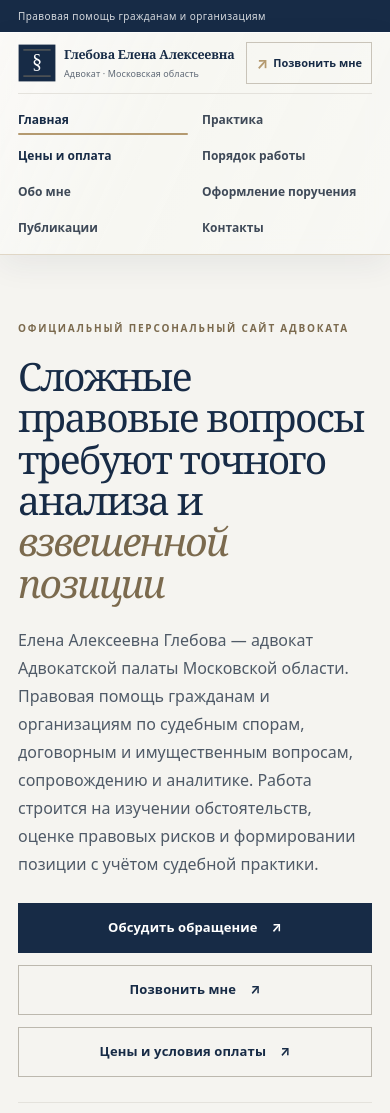
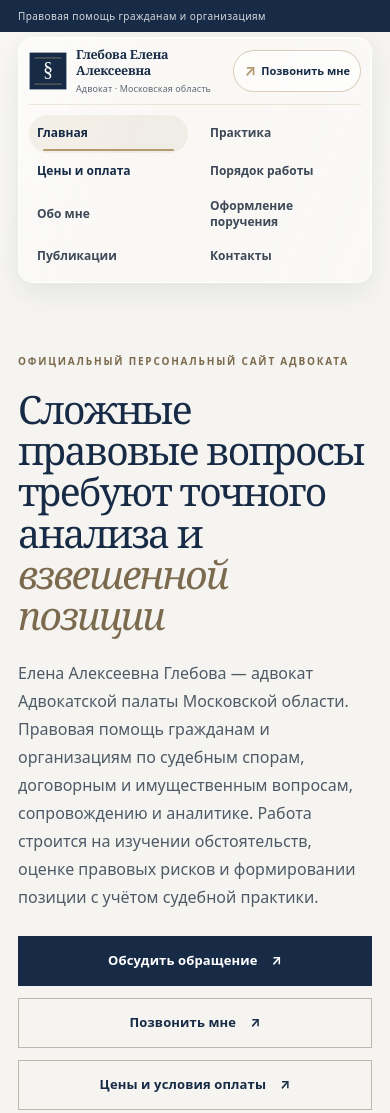
Before and after one commit to alexalxandrov/glebova_site, a plain HTML site: page project/index.html in a window 390 px wide. Shown: the top 1113 px of the page. Drawn offline with Linux system fonts and the light colour scheme.

Commit message:
Add restrained Liquid Glass header and pricing surface

```diff
--- a/project/assets/site.css
+++ b/project/assets/site.css
@@ -774,3 +774,122 @@ body:not(.page-remuneration) .footer-brief-note { display: none !important; }
 @media (max-width: 1200px) {
   .site-header .header-inner { grid-template-areas: "brand call" "nav nav"; }
 }
+
+
+/* -------------------------------------------------------------------------
+   SMALL_LIQUID — restrained editorial glass
+   Keep the existing navy / ivory / bronze identity and use glass only where
+   it improves orientation: the sticky header and the pricing entry point.
+   ------------------------------------------------------------------------- */
+.site-header {
+  padding-block: 8px;
+  background: transparent;
+  border: 0;
+  box-shadow: none;
+  -webkit-backdrop-filter: none;
+  backdrop-filter: none;
+}
+.site-header .header-inner {
+  position: relative;
+  isolation: isolate;
+  min-height: 76px;
+  padding: 8px 13px 8px 16px;
+  border: 1px solid rgba(255,255,255,.82);
+  border-radius: 19px;
+  background: rgba(250,249,246,.82);
+  box-shadow: 0 8px 26px rgba(23,43,70,.085), inset 0 1px 0 rgba(255,255,255,.96);
+  -webkit-backdrop-filter: saturate(155%) blur(16px);
+  backdrop-filter: saturate(155%) blur(16px);
+  transition: border-color .25s ease, background .25s ease, box-shadow .25s ease;
+}
+.site-header .header-inner::before {
+  position: absolute;
+  inset: 0;
+  z-index: 0;
+  border-radius: inherit;
+  background: linear-gradient(112deg, rgba(255,255,255,.38), transparent 44%, rgba(255,255,255,.12));
+  content: "";
+  pointer-events: none;
+}
+.site-header .brand,
+.site-header .primary-nav,
+.site-header .header-call {
+  position: relative;
+  z-index: 1;
+}
+.site-header .brand { gap: 9px; }
+.site-header .nav-link {
+  padding: 8px 7px;
+  border-radius: 999px;
+  transition: color .2s ease, background-color .2s ease;
+}
+.site-header .nav-link:hover {
+  color: var(--navy);
+  background: rgba(180,154,112,.11);
+}
+.site-header .nav-link[aria-current="page"] {
+  color: var(--navy);
+  background: rgba(180,154,112,.12);
+}
+.site-header .nav-link::after { bottom: 2px; left: 14px; right: 14px; }
+.site-header .header-call {
+  padding: 10px 15px;
+  border-color: rgba(180,154,112,.48);
+  border-radius: 999px;
+  background: rgba(255,255,255,.56);
+  box-shadow: inset 0 1px 0 rgba(255,255,255,.9);
+  transition: background .2s ease, border-color .2s ease, color .2s ease, transform .2s ease;
+}
+.site-header .header-call:hover {
+  color: var(--navy);
+  border-color: rgba(180,154,112,.78);
+  background: rgba(255,255,255,.88);
+  transform: translateY(-1px);
+}
+.home-pricing { background: transparent; border: 0; }
+.home-pricing-inner {
+  padding: 22px 27px;
+  border: 1px solid rgba(255,255,255,.88);
+  border-radius: 18px;
+  background: rgba(255,255,255,.74);
+  box-shadow: 0 10px 30px rgba(23,43,70,.055), inset 0 1px 0 rgba(255,255,255,.96);
+  -webkit-backdrop-filter: saturate(135%) blur(12px);
+  backdrop-filter: saturate(135%) blur(12px);
+}
+@media (max-width: 1200px) {
+  .site-header .header-inner { padding-inline: 13px; }
+  .site-header .nav-link { padding: 7px 8px; }
+}
+@media (max-width: 820px) {
+  .site-header .header-inner {
+    border-radius: 17px;
+    background: rgba(250,249,246,.88);
+    -webkit-backdrop-filter: saturate(145%) blur(14px);
+    backdrop-filter: saturate(145%) blur(14px);
+  }
+  .site-header .primary-nav {
+    padding-top: 10px;
+    border-top-color: rgba(180,154,112,.22);
+  }
+  .site-header .nav-link { min-height: 38px; }
+  .home-pricing-inner { padding: 21px 23px; }
+}
+@media (max-width: 560px) {
+  .site-header { padding-block: 5px; }
+  .site-header .header-inner {
+    padding: 9px 10px 7px;
+    border-radius: 15px;
+  }
+  .site-header .nav-link { padding: 7px 8px; }
+  .site-header .header-call { padding: 8px 10px; }
+  .home-pricing-inner { padding: 18px; border-radius: 15px; }
+}
+@supports not ((backdrop-filter: blur(1px)) or (-webkit-backdrop-filter: blur(1px))) {
+  .site-header .header-inner { background: rgba(248,247,243,.98); }
+  .home-pricing-inner { background: #fff; }
+}
+@media (prefers-reduced-motion: reduce) {
+  .site-header .header-inner,
+  .site-header .nav-link,
+  .site-header .header-call { transition-duration: .01ms !important; }
+}
```
